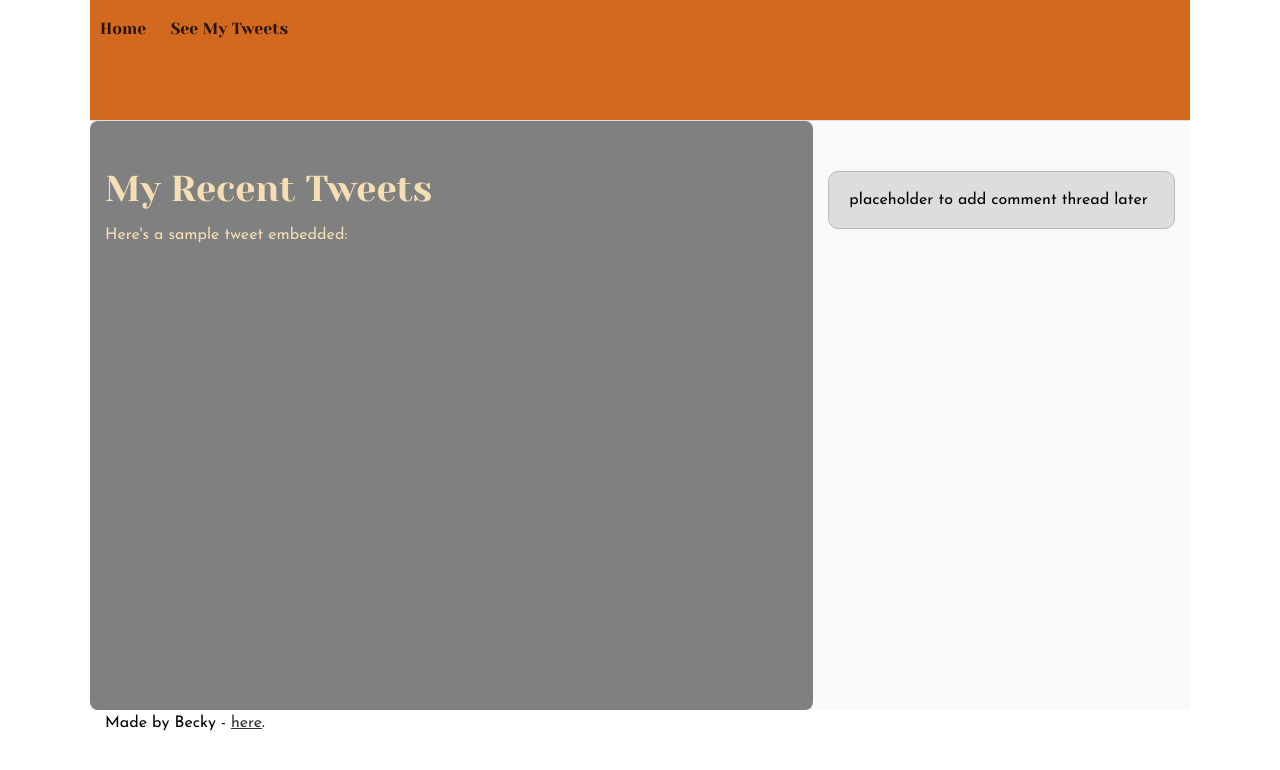
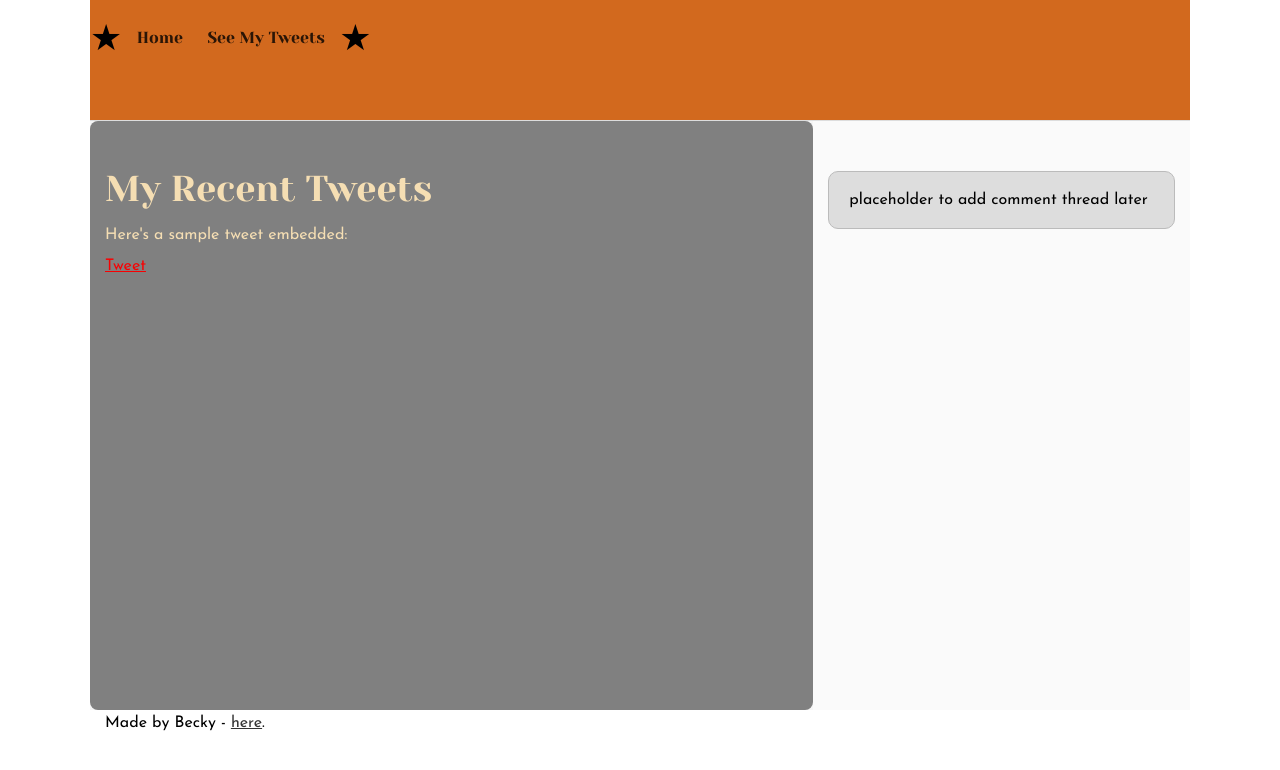
Before and after one commit to beckytta/My_First_Portfolio, a plain HTML site: page css_basic/tweets.html in a window 1280 px wide. Drawn offline with Linux system fonts and the light colour scheme.

Commit message:
Modify tweets.html

```diff
--- a/css_basic/tweets.html
+++ b/css_basic/tweets.html
@@ -10,8 +10,10 @@
 <body>
     <header>
         <ul>
+            <li class="logo">&starf;</li>
             <li><a href="index.html">Home</a></li>
             <li><a href="tweets.html">See My Tweets</a></li>
+            <li class="logo">&starf;</li>
         </ul>
     </header>
 
@@ -22,7 +24,7 @@
             <!-- Embedding a Tweet -->
             <blockquote class="twitter-tweet">
                 <p lang="en" dir="ltr">Here's a sample tweet embedded:</p>
-                <a href="https://twitter.com/TwitterDev/status/1234567890123456789"></a>
+                <a href="https://twitter.com/TwitterDev/status/1234567890123456789"> Tweet</a>
             </blockquote>
             <script async src="https://platform.twitter.com/widgets.js" charset="utf-8"></script>
         </article>
```
